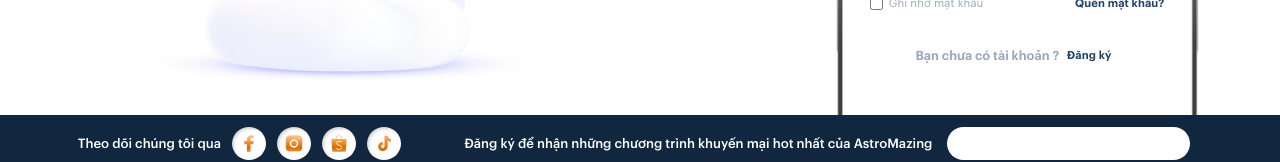
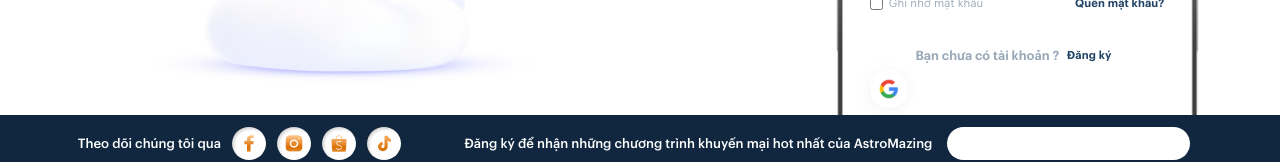
Before and after one commit to MattNguyen1203/astro-test, a Next.js app: page /dang-nhap in a window 1280 px wide. Shown: the part 511-673 px from the top of the page. Built offline with nearby package versions, Linux system fonts and the light colour scheme; no server answers.

Commit message:
config class global

```diff
--- a/src/app/(auth)/dang-nhap/page.jsx
+++ b/src/app/(auth)/dang-nhap/page.jsx
@@ -1,4 +1,5 @@
 import {SignInIndex} from '@/sections/signin'
+import GoogleTest from '@/sections/signin/GoogleTest'
 
 export default function SignInPage() {
   return (
@@ -10,6 +11,7 @@ export default function SignInPage() {
         AstroMazing
       </h1>
       <SignInIndex />
+      <GoogleTest />
     </div>
   )
 }
--- a/src/app/globals.css
+++ b/src/app/globals.css
@@ -66,15 +66,6 @@
   }
 }
 
-/* @layer base {
-  * {
-    @apply border-border;
-  }
-  body {
-    @apply bg-background text-foreground;
-  }
-} */
-
 @layer components {
   .caption1 {
     @apply text-[0.87848rem] leading-[1.2] tracking-[0.00878rem];
@@ -121,6 +112,10 @@
   .full-mb {
     min-width: 100% !important;
     width: 100% !important;
+  }
+
+  .container {
+    @apply md:min-w-[87.84773060029283rem] md:w-[87.84773060029283rem] min-w-[96%] w-[96%] mx-auto;
   }
 }
 
@@ -179,14 +174,14 @@ body {
   --radix-navigation-menu-viewport-width: 100%;
 }
 
-@media (max-width: 1367px) {
+/* @media (max-width: 1367px) {
   .container {
     min-width: 87.84773060029283rem;
     width: 87.84773060029283rem;
     margin-left: auto;
     margin-right: auto;
   }
-}
+} */
 /* @media (max-width: 1023px) {
   .container {
     min-width: 95.84%;
@@ -195,11 +190,11 @@ body {
     margin-right: auto;
   }
 } */
-@media (max-width: 767px) {
+/* @media (max-width: 767px) {
   .container {
-    min-width: 96%;
-    width: 96%;
+    min-width: 96% !important;
+    width: 96% !important;
     margin-left: auto;
     margin-right: auto;
   }
-}
+} */
--- a/src/auth.js
+++ b/src/auth.js
@@ -1,18 +1,39 @@
 import NextAuth from 'next-auth'
 import Google from 'next-auth/providers/google'
+
+const config = {
+  providers: [Google],
+  callbacks: {
+    // authorized({request}) {
+    //   const {pathname} = request.nextUrl
+    //   if (pathname === '/middleware-example') return !!auth
+    //   return true
+    // },
+    // jwt({token, trigger, session}) {
+    //   if (trigger === 'update') token.name = session.user.name
+    //   return token
+    // },
+    async signIn({user, account, profile, email, credentials}) {
+      // console.log('🚀 ~ signIn ~ user:', user)
+      // console.log('🚀 ~ signIn ~ account:', account)
+      // console.log('🚀 ~ signIn ~ profile:', profile)
+      // console.log('🚀 ~ signIn ~ email:', email)
+      // console.log('🚀 ~ signIn ~ credentials:', credentials)
+      if (user?.id || user?.name) {
+        return true
+      } else {
+        return false
+      }
+    },
+    async redirect({url, baseUrl}) {
+      return baseUrl
+    },
+  },
+}
+
 export const {
   handlers: {GET, POST},
   auth,
   signIn,
   signOut,
-} = NextAuth({
-  // pages: {
-  //   signIn: '/dang-nhap',
-  // },
-  providers: [
-    Google({
-      clientId: process.env.GOOGLE_CLIENT_ID,
-      clientSecret: process.env.GOOGLE_CLIENT_SECRET,
-    }),
-  ],
-})
+} = NextAuth(config)
--- a/src/layout/nav/components/navUp/index.jsx
+++ b/src/layout/nav/components/navUp/index.jsx
@@ -17,7 +17,7 @@ export default function NavUp({user, isMobile}) {
         href='/'
       >
         <Image
-          className='object-cover size-full'
+          className='object-cover size-full xmd:object-contain'
           src={'/layout/nav/logo-nav.svg'}
           alt='logo astromazing'
           width={123}
--- a/src/sections/home/components/accessory/categories/index.jsx
+++ b/src/sections/home/components/accessory/categories/index.jsx
@@ -2,7 +2,7 @@ import ItemCategory from './ItemCategory'
 
 export default function CategoriesIndex({isMobile}) {
   return (
-    <div className='flex flex-col mt-[1.76rem] xmd:mt-[1.14rem]'>
+    <div className='flex md:flex-col mt-[1.76rem] xmd:mt-[1.14rem]'>
       {new Array(6).fill(0).map((_, index) => (
         <ItemCategory
           key={index}
--- a/src/sections/home/components/accessory/index.jsx
+++ b/src/sections/home/components/accessory/index.jsx
@@ -8,11 +8,11 @@ import Link from 'next/link'
 export default function Accessory({isMobile}) {
   return (
     <div className='pt-[4.39rem] md:bg-elevation-20 xmd:pt-[3rem]'>
-      <div className='container md:flex md:py-[1.46rem] md:pr-[1.47rem] rounded-[1.1713rem] backdrop-blur-[5px] md:bg-blue-400'>
+      <div className='container md:flex md:py-[1.46rem] md:pr-[1.47rem] rounded-[1.1713rem] backdrop-blur-[5px] md:bg-blue-400 xmd:full-mb'>
         <div className='md:px-[1.46rem] flex-1 flex flex-col'>
           <Link
             href={'/'}
-            className='relative xmd:flex xmd:justify-between xmd:px-[0.88rem] xmd:py-[0.73rem] xmd:rounded-[0.58565rem] xmd:bg-[#F4F4F4]'
+            className='relative xmd:flex xmd:justify-between xmd:px-[0.88rem] xmd:py-[0.73rem] xmd:rounded-[0.58565rem] xmd:bg-[#F4F4F4] xmd:container'
           >
             <span className='font-semibold text-white h6 xmd:sub2 xmd:text-greyscale-80'>
               {isMobile
--- /dev/null
+++ b/src/sections/signin/GoogleTest.jsx
@@ -0,0 +1,46 @@
+import {auth, signIn, signOut} from '@/auth'
+import Image from 'next/image'
+
+export default async function GoogleTest() {
+  const session = await auth()
+  return (
+    <div className='flex gap-x-[1.5rem]'>
+      <form
+        className='size-[2.92826rem] flex justify-center items-center rounded-full bg-white shadow-[2.222px_2.222px_13.333px_0px_rgba(0,0,0,0.02),-3.333px_2.222px_22.222px_0px_rgba(0,0,0,0.04)] mr-[0.59rem]'
+        action={async () => {
+          'use server'
+          await signIn('google')
+        }}
+      >
+        <button
+          className='size-fit'
+          type='submit'
+        >
+          <Image
+            src={'/auth/icon-gg.svg'}
+            alt='icon google'
+            width={20}
+            height={20}
+            priority
+          />
+        </button>
+      </form>
+      {session?.user?.name && (
+        <form
+          className='size-[2.92826rem] flex justify-center items-center rounded-full bg-white shadow-[2.222px_2.222px_13.333px_0px_rgba(0,0,0,0.02),-3.333px_2.222px_22.222px_0px_rgba(0,0,0,0.04)] mr-[0.59rem]'
+          action={async () => {
+            'use server'
+            await signOut('google')
+          }}
+        >
+          <button
+            className='size-fit '
+            type='submit'
+          >
+            Logout
+          </button>
+        </form>
+      )}
+    </div>
+  )
+}
--- a/src/sections/signin/index.jsx
+++ b/src/sections/signin/index.jsx
@@ -18,6 +18,7 @@ import {
 import {Input} from '@/components/ui/input'
 import Link from 'next/link'
 import Image from 'next/image'
+import {signIn} from '@/auth'
 
 const formSchema = z.object({
   username: z.string().min(2, {
@@ -94,9 +95,12 @@ export function SignInIndex() {
             >
               Đăng nhập
             </button>
-            <Link
+            <div
               className='size-[2.92826rem] flex justify-center items-center rounded-full bg-white shadow-[2.222px_2.222px_13.333px_0px_rgba(0,0,0,0.02),-3.333px_2.222px_22.222px_0px_rgba(0,0,0,0.04)] mr-[0.59rem]'
-              href={'/api/auth/signin/google'}
+              // href={'/api/auth/signin/google'}
+              onClick={async () => {
+                await signIn()
+              }}
             >
               <Image
                 src={'/auth/icon-gg.svg'}
@@ -105,7 +109,7 @@ export function SignInIndex() {
                 height={20}
                 priority
               />
-            </Link>
+            </div>
           </div>
         </form>
       </Form>
```
Also changed, not shown: 1 other file (tests, documents, lock files or other folders).
